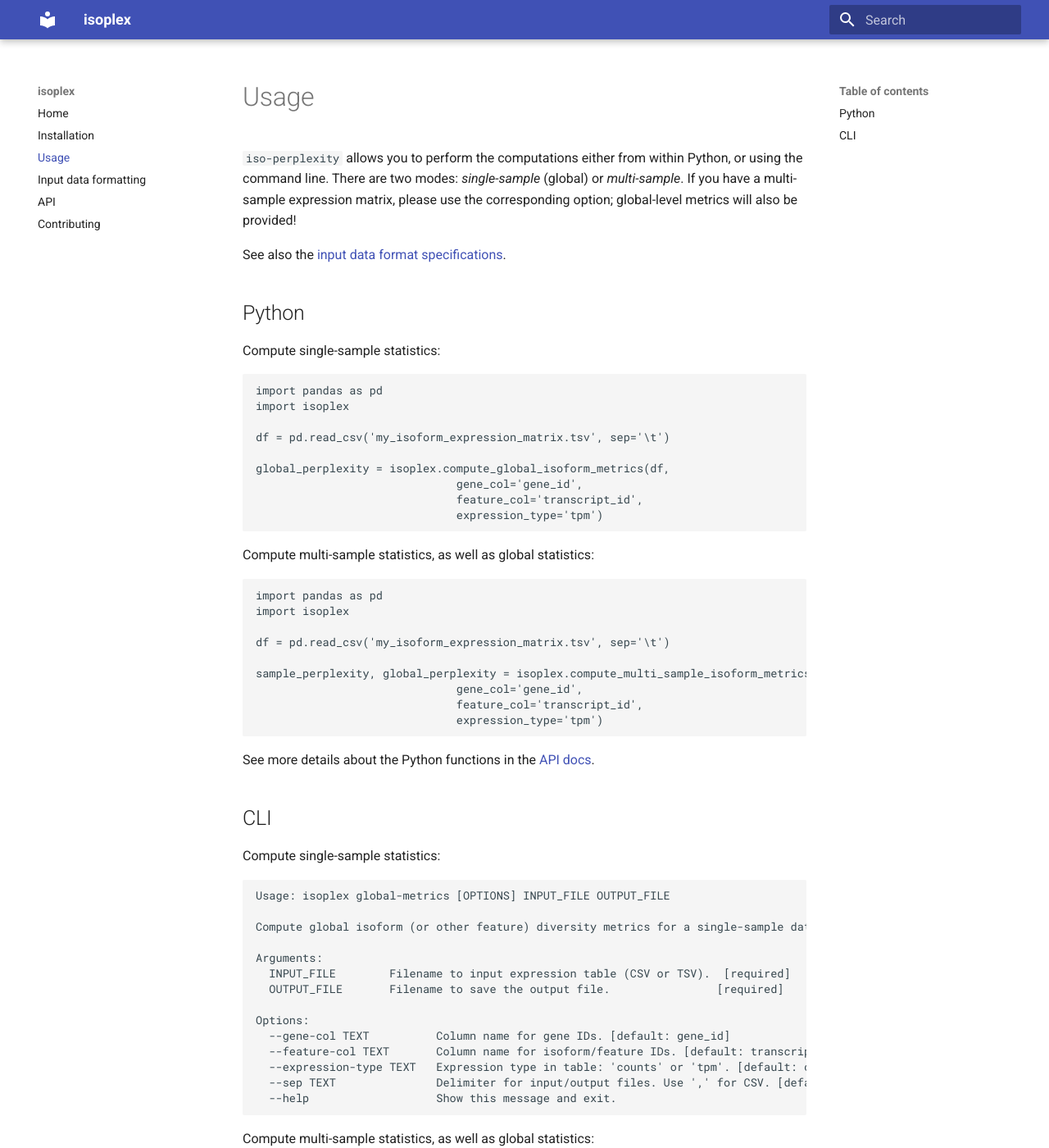
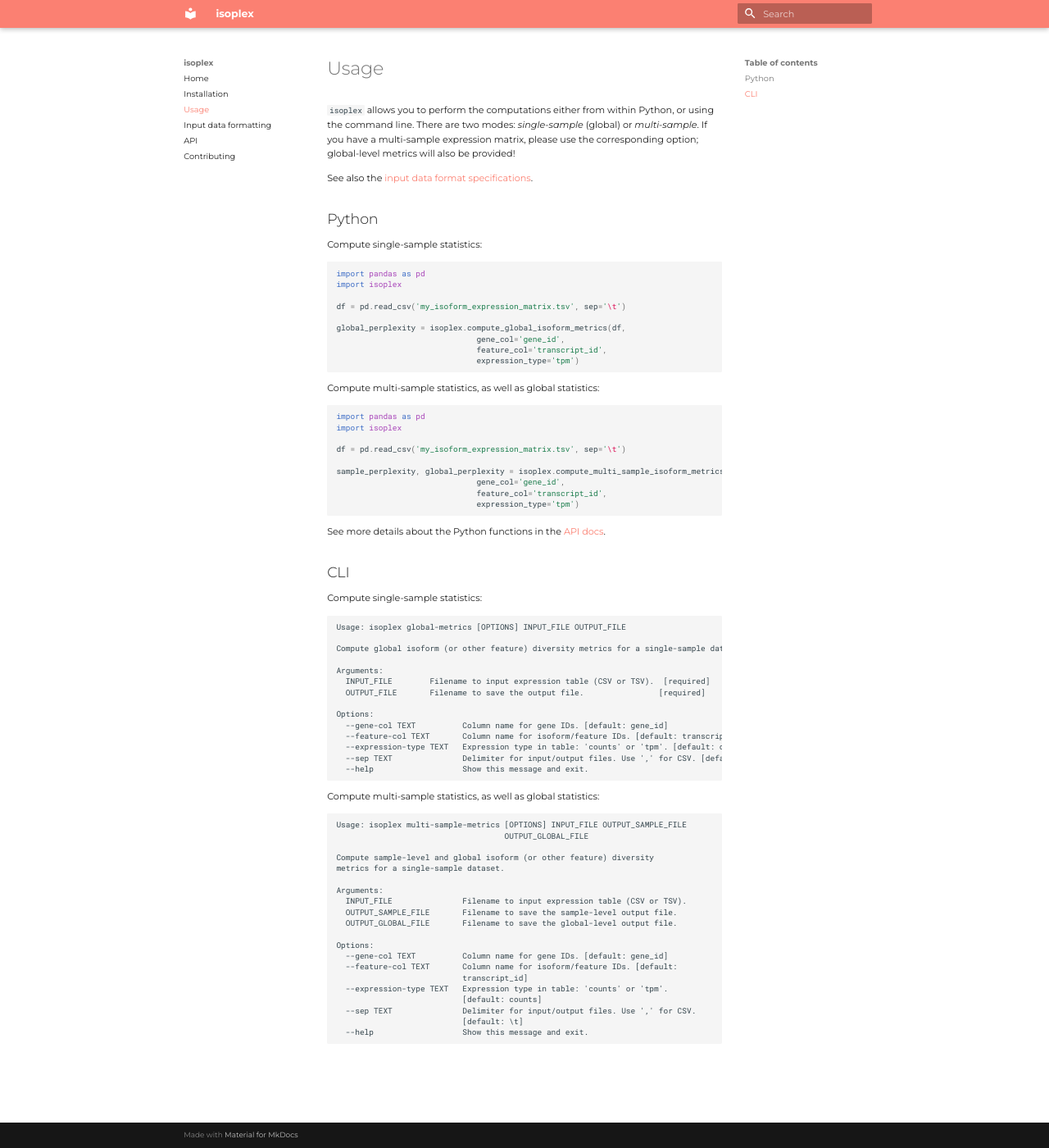
Before and after one commit to fairliereese/isoplex, an MkDocs documentation site: the page built from docs/usage.md, in a window 1280 px wide and 1400 px high. Shown: the whole window at 82% size. Built offline with MkDocs 1.6.1 and Material for MkDocs 9.7.7, drawn with Linux system fonts in a browser that asks for light colours.

Commit message:
trying to deploy gh pages version of the site

````diff
--- /dev/null
+++ b/docs/styles/extra.css
@@ -0,0 +1,20 @@
+:root {
+  --md-primary-fg-color: #fb8072;
+  --md-accent-fg-color: #ff9800;
+  --md-default-bg-color: #ffffff;
+}
+
+/* Style the whole heading (function block) */
+h2.doc.doc-heading {
+  font-size: 1rem;               /* smaller than default */
+  font-weight: bold;             /* make the entire heading bold */
+  background-color: #f9f2f4;     /* light background */
+  padding: 0.4em 0.6em;          /* add some spacing */
+  border-radius: 4px;            /* rounded corners */
+  margin-top: 1em;               /* spacing between functions */
+  margin-bottom: 1em;
+}
+
+html {
+  font-size: 14px;   /* default is ~16px; pick e.g. 14-15px */
+}
--- a/docs/usage.md
+++ b/docs/usage.md
@@ -1,6 +1,6 @@
 # Usage
 
-`iso-perplexity` allows you to perform the computations either from within Python, or using the command line. There are two modes: *single-sample* (global) or *multi-sample*. If you have a multi-sample expression matrix, please use the corresponding option; global-level metrics will also be provided!
+`isoplex` allows you to perform the computations either from within Python, or using the command line. There are two modes: *single-sample* (global) or *multi-sample*. If you have a multi-sample expression matrix, please use the corresponding option; global-level metrics will also be provided!
 
 See also the [input data format specifications](input_data.md).
 
@@ -40,7 +40,7 @@ See more details about the Python functions in the [API docs](api.md).
 
 Compute single-sample statistics:
 
-```bash
+```text
 Usage: isoplex global-metrics [OPTIONS] INPUT_FILE OUTPUT_FILE
 
 Compute global isoform (or other feature) diversity metrics for a single-sample dataset.
@@ -59,7 +59,7 @@ Options:
 
 Compute multi-sample statistics, as well as global statistics:
 
-```bash
+```text
 Usage: isoplex multi-sample-metrics [OPTIONS] INPUT_FILE OUTPUT_SAMPLE_FILE
                                     OUTPUT_GLOBAL_FILE
 
--- a/mkdocs.yml
+++ b/mkdocs.yml
@@ -3,8 +3,10 @@ site_url: https://fairliereese.github.io/isoplex/
 theme:
   name: material
   palette:
-    primary: 'coral'
+    primary: '#fb8072'
     accent: 'orange'
+  font:
+    text: Montserrat
 nav:
   - Home: index.md
   - Installation: installation.md
@@ -15,3 +17,13 @@ nav:
 plugins:
   - search
   - mkdocstrings
+
+extra_css:
+  - styles/extra.css    # <── path is relative to the docs/ folder
+
+markdown_extensions:
+  - admonition
+  - pymdownx.highlight          # <-- recommended
+  - pymdownx.inlinehilite
+  - pymdownx.superfences        # <-- allows fenced code blocks with highlighting
+  - codehilite
````
Also changed, not shown: docs/CODE_OF_CONDUCT.md (added, +1 -0 lines), docs/index.md (+1 -1 lines), 1 other file.
